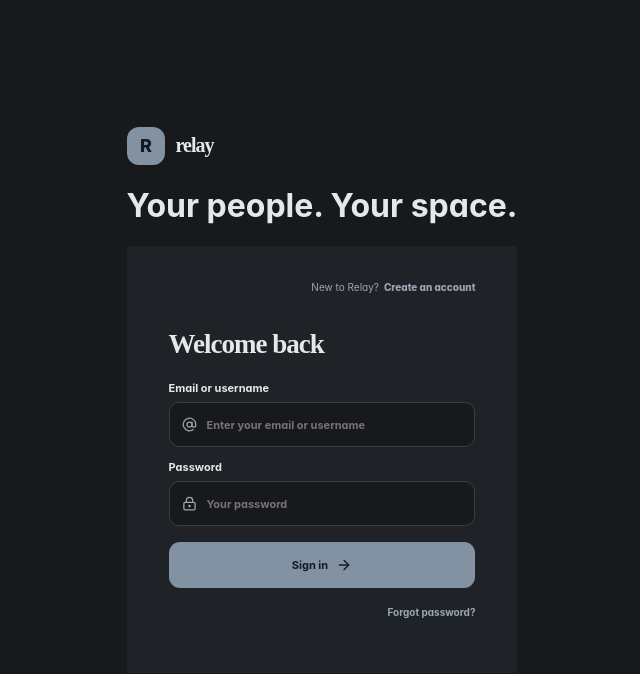
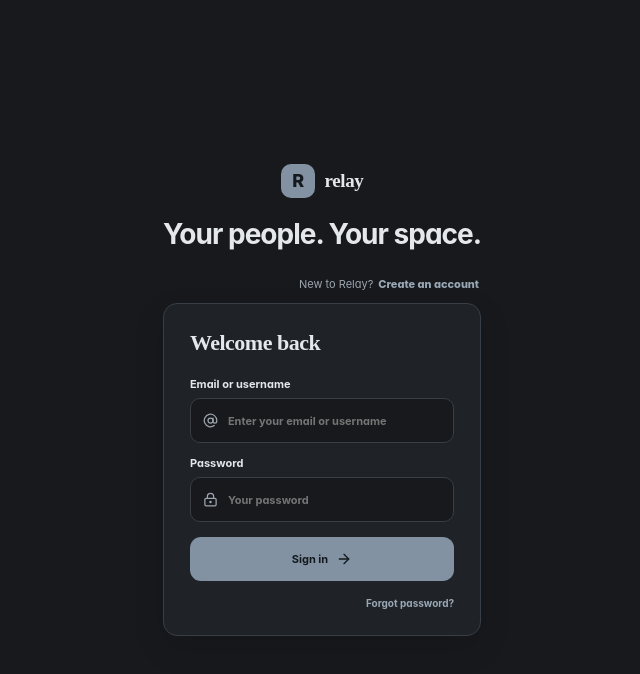
Before and after one commit to ThunderZyro/Relay, a React (Vite) app in the folder client/: page /login in a window 1280 px wide. Shown: the top 674 px of the page, without its empty margins (318-958 px from the left). Built offline with nearby package versions, Linux system fonts and the light colour scheme; no server answers.

Commit message:
Use a clean centered layout for Relay auth

```diff
--- a/client/src/styles.css
+++ b/client/src/styles.css
@@ -1417,3 +1417,91 @@ body {
 .warm-preview { background: #1d1b19; }
 .light-preview { background: #f1f2f2; border-color: #d8dddf; }
 .light-preview i { background: rgba(92, 113, 130, .18); }
+
+
+/* Simple authentication screen */
+.auth-screen {
+  min-height: 100vh;
+  min-height: 100dvh;
+  display: grid;
+  place-items: center;
+  padding: 28px 20px;
+  background: var(--bg);
+}
+.auth-simple {
+  width: min(420px, 100%);
+  display: flex;
+  flex-direction: column;
+  gap: 18px;
+}
+.auth-simple .auth-brand {
+  position: static;
+  display: flex;
+  align-items: center;
+  justify-content: center;
+  gap: 10px;
+  color: var(--text);
+  font-size: 19px;
+  font-weight: 800;
+  letter-spacing: -.4px;
+}
+.auth-simple .auth-brand .brand-mark {
+  width: 34px;
+  height: 34px;
+  border-radius: 10px;
+  font-size: 18px;
+}
+.auth-tagline {
+  margin: 2px 0 8px;
+  color: var(--text);
+  text-align: center;
+  font-size: clamp(23px, 5vw, 28px);
+  font-weight: 700;
+  line-height: 1.2;
+  letter-spacing: -1px;
+}
+.auth-simple .auth-form-side {
+  display: flex;
+  flex-direction: column;
+  padding: 0;
+  background: transparent;
+}
+.auth-simple .auth-form-top {
+  justify-content: flex-end;
+  padding: 0 2px 12px;
+  font-size: 11px;
+}
+.auth-simple .auth-card {
+  width: 100%;
+  max-width: none;
+  margin: 0;
+  padding: 26px;
+  background: var(--panel);
+  border: 1px solid var(--line);
+  border-radius: 14px;
+  box-shadow: 0 12px 32px rgba(0, 0, 0, .12);
+}
+.auth-simple .auth-form-heading {
+  margin: 0 0 22px;
+}
+.auth-simple .auth-form-heading h1 {
+  margin: 0;
+  font-size: 22px;
+  letter-spacing: -.5px;
+}
+.auth-simple .auth-form-heading p {
+  margin: 12px 0 0;
+  font-size: 12px;
+}
+.auth-simple .auth-card .btn {
+  min-height: 44px;
+  margin-top: 2px;
+}
+.auth-simple .auth-bottom {
+  margin-top: 16px;
+}
+@media (max-width: 480px) {
+  .auth-screen { padding: 20px 14px; }
+  .auth-simple { gap: 15px; }
+  .auth-simple .auth-card { padding: 22px 18px; }
+}
```
